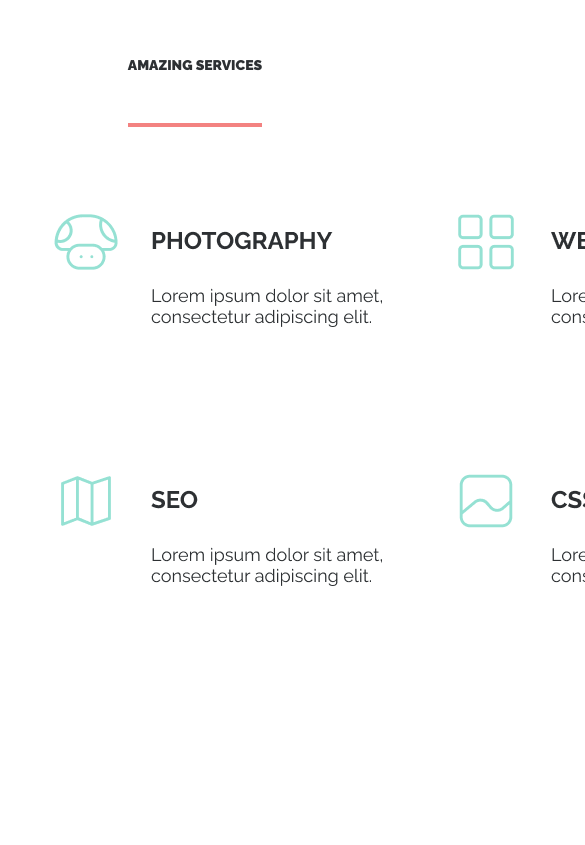
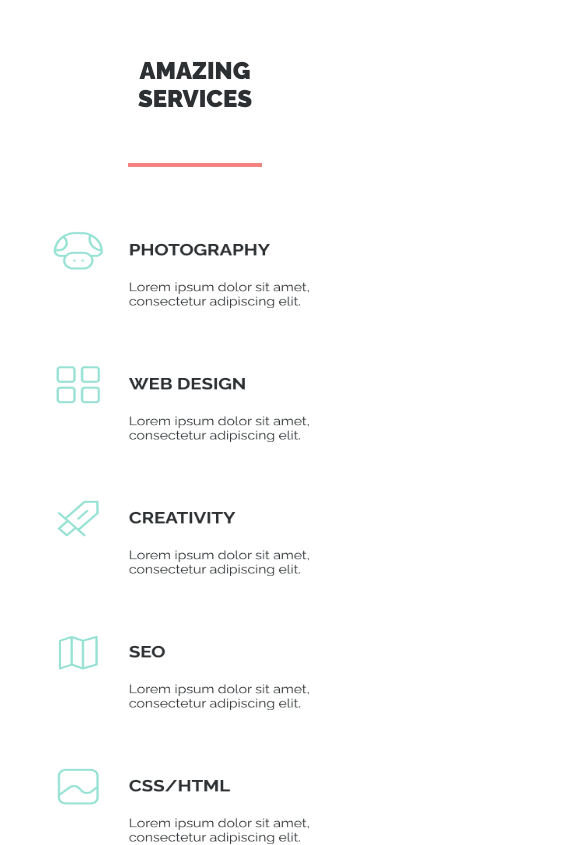
Before and after one commit to AlShchedrov/MoGo, a plain HTML site: page index.html in a window 390 px wide. Shown: the part 883-1728 px from the top of the page, 585 px wide, since content can reach past the window. Before the commit the page ends 1568 px from the top, so only its background shows below. Drawn offline with Linux system fonts and the light colour scheme.

Commit message:
finish section services

```diff
--- a/assets/styles/services.css
+++ b/assets/styles/services.css
@@ -5,6 +5,7 @@
 .title {
     padding: 50px;
 }
+
 .services--about {
     display: grid;
     grid-template-columns: 1fr 1fr 1fr;
@@ -12,3 +13,21 @@
     gap: 40px 30px;
     margin: 40px 0;
 }
+@media (max-width: 1024px) {
+    .services--about {
+        width: 313px;
+        height: 117px;
+    }
+}
+@media (max-width:768px) {
+    .line {
+        margin-bottom: 60px;
+    }
+    .services--about {
+        width: 288px;
+        height: 94px;
+        grid-template-columns: 1fr;
+        margin: 0;
+    }
+
+}
--- a/assets/styles/style.css
+++ b/assets/styles/style.css
@@ -83,11 +83,12 @@ a {
         flex-direction: column;
     }
     .title {
-        font-size: 14px;
-        line-height: 16px;
+        font-size: 24px;
+        line-height: 28px;
     }
     .line {
         width: 134px;
+        margin-bottom: 60px;
     }
     .subtitle {
         font-size: 14px;
```
